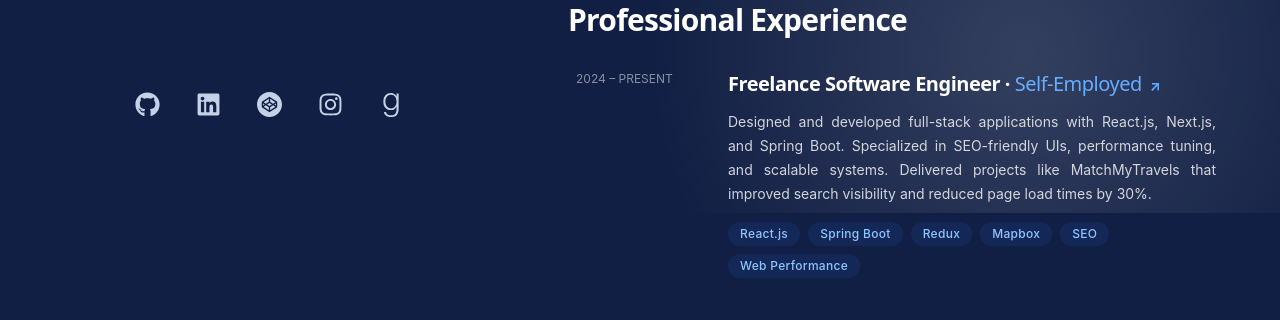
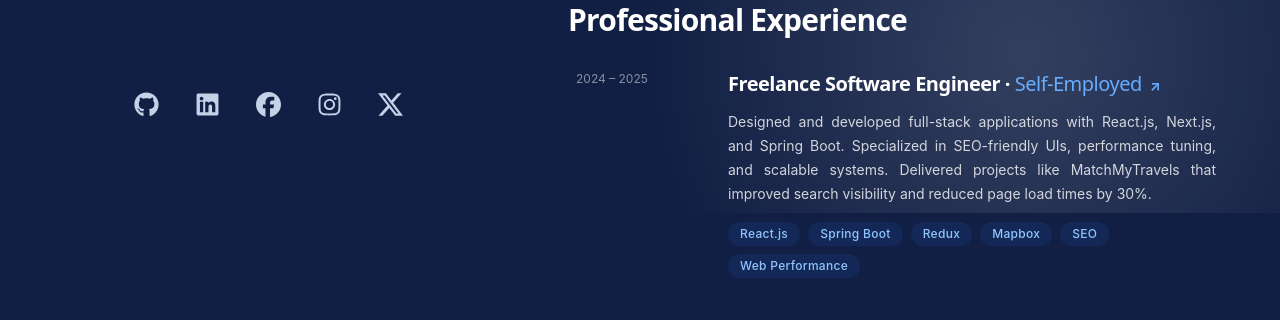
Before and after one commit to vaibhavaanand123/vaibhavanand, a React (Vite) app: page / in a window 1280 px wide. Shown: the part 587-907 px from the top of the page. Built offline with nearby package versions, Linux system fonts and the light colour scheme.

Commit message:
social media updated

```diff
--- a/src/components/LeftPannel/LeftPannel.jsx
+++ b/src/components/LeftPannel/LeftPannel.jsx
@@ -1,7 +1,6 @@
-import React,{ useEffect, useState } from "react";
+import React, { useEffect, useState } from "react";
 import { FaGithub, FaLinkedin, FaInstagram } from "react-icons/fa";
-import { SiCodepen, SiGoodreads } from "react-icons/si";
-
+import { SiCodepen, SiFacebook, SiX, SiGoodreads } from "react-icons/si";
 
 const sections = ["about", "experience", "projects"];
 
@@ -104,15 +103,17 @@ const LeftPannel = () => {
             >
               <FaLinkedin size={25} />
             </a>
+            {/* Facebook */}
             <a
-              className="hover:text-white"
-              href="https://codepen.io"
+              className="hover:text-[#1877F2]"
+              href="https://www.facebook.com/vaibhavanandva"
               target="_blank"
               rel="noreferrer"
-              aria-label="CodePen"
+              aria-label="Facebook"
             >
-              <SiCodepen size={25} />
+              <SiFacebook size={25} />
             </a>
+
             <a
               className="hover:text-pink-400"
               href="https://www.instagram.com/vaibhav_aanand/"
@@ -122,14 +123,15 @@ const LeftPannel = () => {
             >
               <FaInstagram size={25} />
             </a>
+            {/* Twitter (X) */}
             <a
-              className="hover:text-green-400"
-              href="https://goodreads.com"
+              className="hover:text-black"
+              href="https://x.com/vaibhavanandav"
               target="_blank"
               rel="noreferrer"
-              aria-label="Goodreads"
+              aria-label="Twitter"
             >
-              <SiGoodreads size={24} />
+              <SiX size={25} />
             </a>
           </div>
         </div>
--- a/src/components/RightPanel/Components/Experience/ExperienceSection.jsx
+++ b/src/components/RightPanel/Components/Experience/ExperienceSection.jsx
@@ -6,7 +6,7 @@ const experiences = [
   {
     role: "Freelance Software Engineer",
     company: "Self-Employed",
-    period: "2024 – Present",
+    period: "2024 – 2025",
     description:
       "Designed and developed full-stack applications with React.js, Next.js, and Spring Boot. Specialized in SEO-friendly UIs, performance tuning, and scalable systems. Delivered projects like MatchMyTravels that improved search visibility and reduced page load times by 30%.",
     tags: ["React.js", "Spring Boot", "Redux", "Mapbox", "SEO", "Web Performance"],
```
